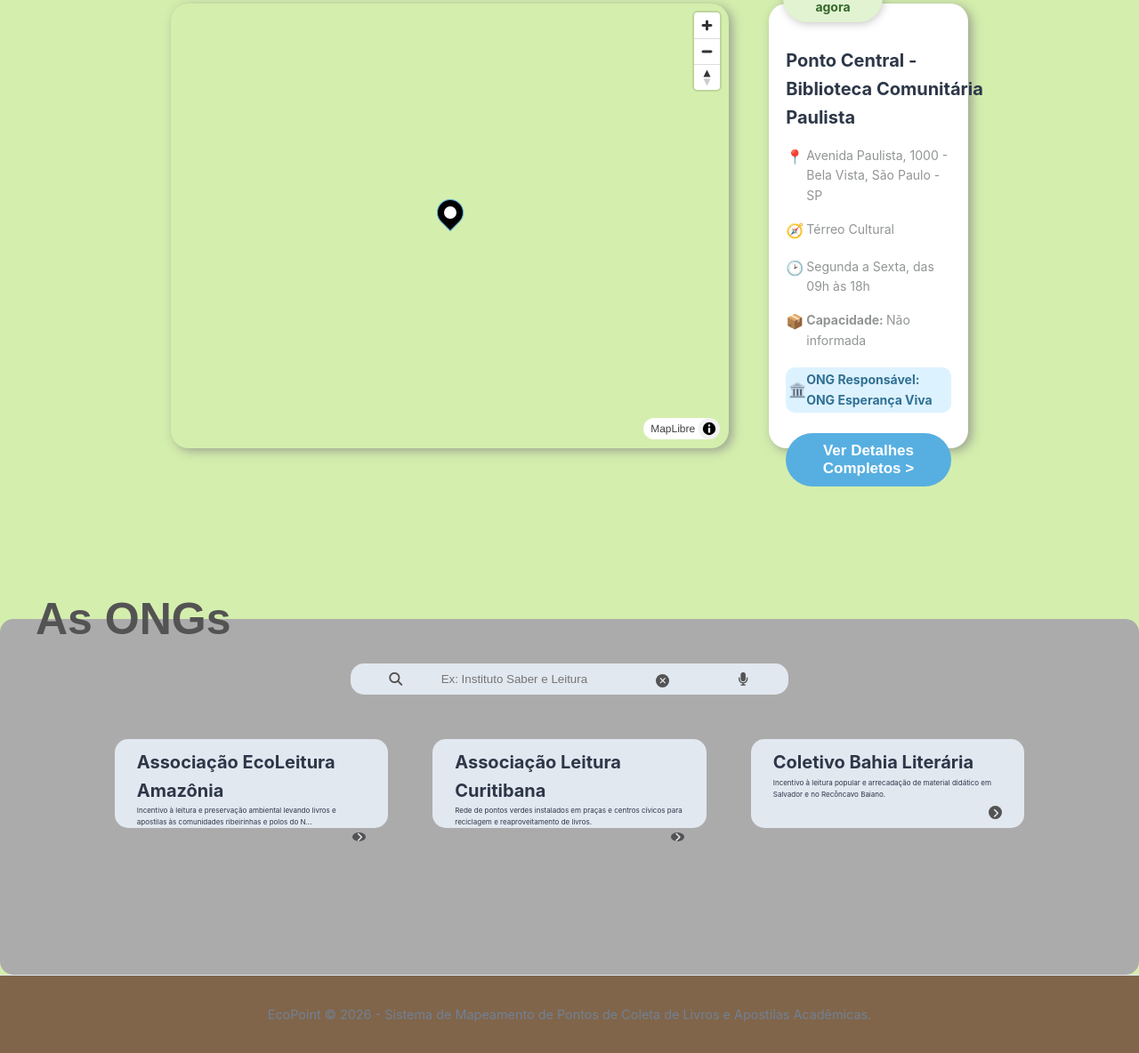
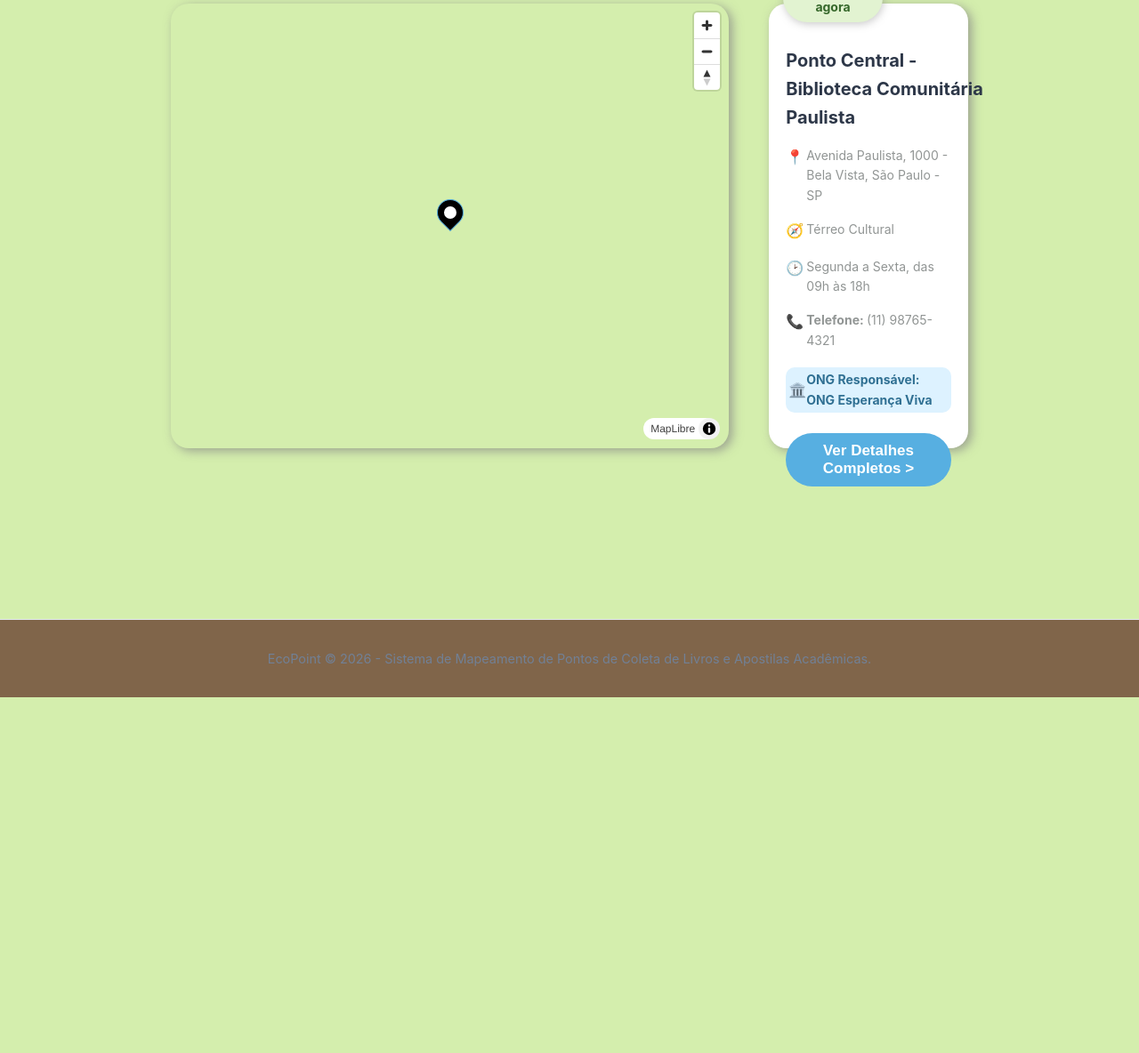
Before and after one commit to Gabrielarruda177/EcoPoint, a Laravel app: page / in a window 1280 px wide. Shown: the part 1716-2900 px from the top of the page at 89% size. After the commit the page ends 2500 px from the top, so only its background shows below. Run offline with Laravel 12, Linux system fonts and the light colour scheme; data comes from the database, SQL or seed files in the repository; some web fonts are replaced.

Commit message:
Estilização e sincronização back + front da aba ONGs

```diff
--- a/public/css/publico/home.css
+++ b/public/css/publico/home.css
@@ -385,6 +385,7 @@
     height: 500px;
     border-radius: 20px;
     box-shadow: 4px 3px 12px #858585b9;
+    outline: none;
 }
 
 #local #map-area #map-local .main-box-pin {
@@ -479,6 +480,8 @@
 }
 
 #local #map-area #simple-desc #see-details {
+    text-align: center;
+    text-decoration: none;
     width: calc(100% - 2.4rem);
     margin: 0.5rem 1.2rem;
     background-color: #57AFE1;
@@ -501,200 +504,6 @@
     color: #fff;
     font-weight: bold;
     font-size: 17px;
-}
-
-#as-ongs{
-    margin-top: 100px;
-}
-
-
-.container-asOngs{
-    border: 0;
-    border-radius: 15px;
-    background-color: #ababab;
-
-
-    width: 100%;
-    min-height: 400px;
-
-
-    position: relative;
-    padding: 25px;
-}
-
-
-.container-asOngs h1{
-    font-size: 50px;
-    font-family: 'Sugo Font Family', sans-serif;
-    color: #535353;
-
-    position: absolute;
-    top: -40px;
-    left: 40px;
-    margin: 0;
-}
-
-
-.barraPesquisa-asOngs{
-    border: 0;
-    border-radius: 15px;
-    background-color: #e2e8f0;
-
-
-    width: 40%;
-    height: 35px;
-
-
-    display: flex;
-    justify-content: center;
-    align-items: center;
-    gap: 0.7rem;
-
-
-    margin: 25px auto;
-    padding: 0.2rem 0.7rem;
-    box-sizing: border-box;
-}
-
-
-.barraPesquisa-asOngs input{
-    width: 75%;
-    height: 20px;
-    color: #535353;
-
-
-    background-color: transparent;
-    border: none;
-    box-shadow: none;
-}
-
-
-.barraPesquisa-asOngs input:focus{
-    outline: none;
-}
-
-
-input[type="search"]::-webkit-search-cancel-button {
-  -webkit-appearance: none;
-  appearance: none;
-}
-
-
-
-
-.limpar-ong i{
-    display: inline-flex;
-    justify-content: center;
-    align-items: center;
-    line-height: 0;
-
-
-    font-size: 10px;
-    color: #e2e8f0;
-
-
-    width: 15px;
-    height: 15px;
-    border: none;
-    background-color: #535353;
-    border-radius: 50%;
-
-
-    cursor: pointer;
-}
-
-
-.barraPesquisa-asOngs button{
-    background-color: transparent;
-    border: none;
-
-
-    font-size: 15px;
-    color: #535353;
-}
-
-
-.barraPesquisa-asOngs button:hover, i:hover{
-    font-size: 16px;
-    color: #ababab;
-}
-
-
-.box-ongs{
-    display: flex;
-    justify-content: center;
-    align-items: center;
-    gap: 50px;
-
-
-    margin-top: 50px;
-}
-
-
-.ong1, .ong2, .ong3{
-    width: 25%;
-    height: 100px;
-    box-sizing: border-box;
-
-
-    border: none;
-    border-radius: 15px;
-    background-color: #e2e8f0;
-
-
-    display: flex;
-    flex-direction: column;
-    justify-content: space-between;
-
-
-    padding: 10px 25px;
-    overflow-wrap: break-word;
-}
-
-
-.box-ongs div h2{
-    font-size: 20px;
-}
-
-
-.box-ongs div p{
-    font-size: 8px;
-}
-
-
-.box-ongs div a{
-    display: inline-flex;
-    justify-content: center;
-    align-items: center;
-    align-self: flex-end;
-
-
-    font-size: 10px;
-    font-weight: 100;
-    color: #e2e8f0;
-    text-decoration: none;
-
-
-    width: 15px;
-    height: 15px;
-    border: none;
-    background-color: #535353;
-    border-radius: 50%;
-
-
-    margin-top: 5px;
-}
-
-
-.box-ongs div a i{
-    -webkit-text-stroke: 0.3px #e2e8f0;
-}
-
-
-.container-asOngs button{
-    width: 30%;
-    height: 35px;
-    border-radius: 180px;
 }
 
 @keyframes pular {
--- a/public/js/publico/home/home.js
+++ b/public/js/publico/home/home.js
@@ -201,25 +201,18 @@ function criarMarcadorEcoponto(ponto, lat, lng) {
 
 function atualizarPainelLateral(ponto) {
     const estadoEl = document.getElementById('estado');
-    const fotoOngEl = document.getElementById('foto-ong');
     const nomeEl = document.getElementById('nome-ecoponto');
     const enderecoEl = document.getElementById('endereco-ponto');
     const referenciaEl = document.getElementById('referencia-ponto');
     const horarioEl = document.getElementById('hr-funcionamento-ponto');
-    const capacidadeEl = document.getElementById('capacidade-ponto');
+    const telefoneEl = document.getElementById('telefone-ponto');
     const ongEl = document.getElementById('ong-ponto');
     const btnDetails = document.getElementById('see-details');
 
-    // Status Aberto / Fechado (adapte conforme o nome da coluna no seu PontoDeColeta)
     const estaAberto = ponto.ativo !== false;
     estadoEl.textContent = estaAberto ? '● Aberto agora' : '● Fechado agora';
     estadoEl.style.backgroundColor = estaAberto ? '#E2F3D1' : '#fde8e8';
     estadoEl.style.color = estaAberto ? '#36682B' : '#9b1c1c';
-
-    // Foto (usa a foto do ponto/ONG se houver, senão mantém a logo padrão)
-    if (ponto.foto) {
-        fotoOngEl.src = `/storage/${ponto.foto}`;
-    }
 
     // Nome do Ecoponto
     nomeEl.textContent = ponto.nome || `Ecoponto ${ponto.ong?.nome || ''}`;
@@ -238,8 +231,8 @@ function atualizarPainelLateral(ponto) {
     // Horário de funcionamento
     horarioEl.textContent = ponto.horario_funcionamento || 'Consulte horários com a ONG';
 
-    // Capacidade
-    capacidadeEl.innerHTML = `<span class="principal">Capacidade: </span>${ponto.capacidade || 'Não informada'}`;
+    // Telefone
+    telefoneEl.innerHTML = `<span class="principal">Telefone: </span>${ponto.ong?.telefone   || 'Não informada'}`;
 
     // Nome da ONG responsável
     ongEl.textContent = `ONG Responsável: ${ponto.ong?.nome || 'Não informada'}`;
--- a/resources/views/layouts/app.blade.php
+++ b/resources/views/layouts/app.blade.php
@@ -27,8 +27,8 @@
             <nav id="nav-links">
                 <a href="{{ route('publico.home') }}">INÍCIO</a>
                 <a href="{{ route('publico.pontos.index') }}">SOBRE NÓS</a>
-                <a href="{{ route('publico.home') }}#as-ongs">ONGS</a>
-                <a href="{{ route('publico.pontos.index')}}">FALE CONOSCO</a>
+                <a href="{{ route('publico.ongs.index') }}">ONGS</a>
+                <a href="{{ route('publico.ongs.index')}}">FALE CONOSCO</a>
 
                 @auth
                     @if(auth()->user()->isAdmin())
--- a/resources/views/publico/home.blade.php
+++ b/resources/views/publico/home.blade.php
@@ -125,9 +125,9 @@
                     <p id="hr-funcionamento-ponto" class="p-detalhes">XXXXXXXXXXXXXXXXXXXXXXXXX XXXXXXXXXXXXXXXXXXXXX</p>
                 </div>
 
-                <div id="capacidade" class="detalhes">
-                    <p id="emoji">📦</p>
-                    <p id="capacidade-ponto" class="p-detalhes"><span class="principal">Capacidade: </span>XXXXXXXXXXXXXXXXXXXXXX XXXXXXXXXXXXXXXX</p>
+                <div id="telefone" class="detalhes">
+                    <p id="emoji">📞</p>
+                    <p id="telefone-ponto" class="p-detalhes"><span class="principal">Telefone: </span>XXXXXXXXXXXXXXXXXXXXXX XXXXXXXXXXXXXXXX</p>
                 </div>
 
                 <div id="ong-responsavel">
@@ -142,64 +142,6 @@
         </div>
     </section>
 
-    <section id="as-ongs">
-
-
-        <div class="container-asOngs">
-
-            <h1>As ONGs</h1>
-
-
-            <p> </p>
-
-
-            <div class="barraPesquisa-asOngs">
-
-
-                <link rel="stylesheet" href="https://cdnjs.cloudflare.com/ajax/libs/font-awesome/6.7.2/css/all.min.css">
-
-
-                <button type="submit" class="pesquisar-ong" onclick="document.getElementById('search-ong').focus()">
-                    <i class="fa-solid fa-magnifying-glass"></i>
-                </button>
-
-
-                <input type="search" placeholder="Ex: Instituto Saber e Leitura" id="search-ong">
-
-
-                <button type="submit" class="limpar-ong">
-                    <i class="fa-solid fa-xmark"></i>
-                </button>
-
-
-                <button type="submit" class="microfone-ong">
-                    <i class="fa-solid fa-microphone"></i>
-                </button>
-
-            </div>
-
-
-
-            <div class="box-ongs">
-                @forelse($ongs->take(3) as $ong)
-                    <div class="ong1">
-                        <h2>{{ $ong->nome }}</h2>
-                        <p>{{ Str::limit($ong->descricao, 110) }}</p>
-                        <a href="{{ route('publico.pontos.index', ['ong' => $ong->id]) }}">
-                            <i class="fa-solid fa-chevron-right"></i>
-                        </a>
-                    </div>
-                @empty
-                    <p>Nenhuma ONG cadastrada no momento.</p>
-                @endforelse
-            </div>
-
-
-        </div>
-
-
-    </section>
-
     <script>
         window.DADOS_BANCO = {
             pontos: @json($pontos),
--- a/routes/web.php
+++ b/routes/web.php
@@ -44,6 +44,7 @@ Route::name('publico.')->group(function () {
 
     // Consulta do perfil institucional da ONG
     Route::get('/ongs/{ong}', [PublicoOngController::class, 'show'])->name('ongs.show');
+    Route::get('/ongs', [PublicoOngController::class, 'index'])->name('ongs.index');
 });
 
 /*
```
Also changed, not shown: app/Http/Controllers/Publico/OngController.php (+9 -0 lines), public/css/publico/ongs-index.css (added, +208 -0 lines), public/js/publico/ongs/index.js (added, +50 -0 lines), resources/views/publico/ongs/index.blade.php (added, +72 -0 lines).
